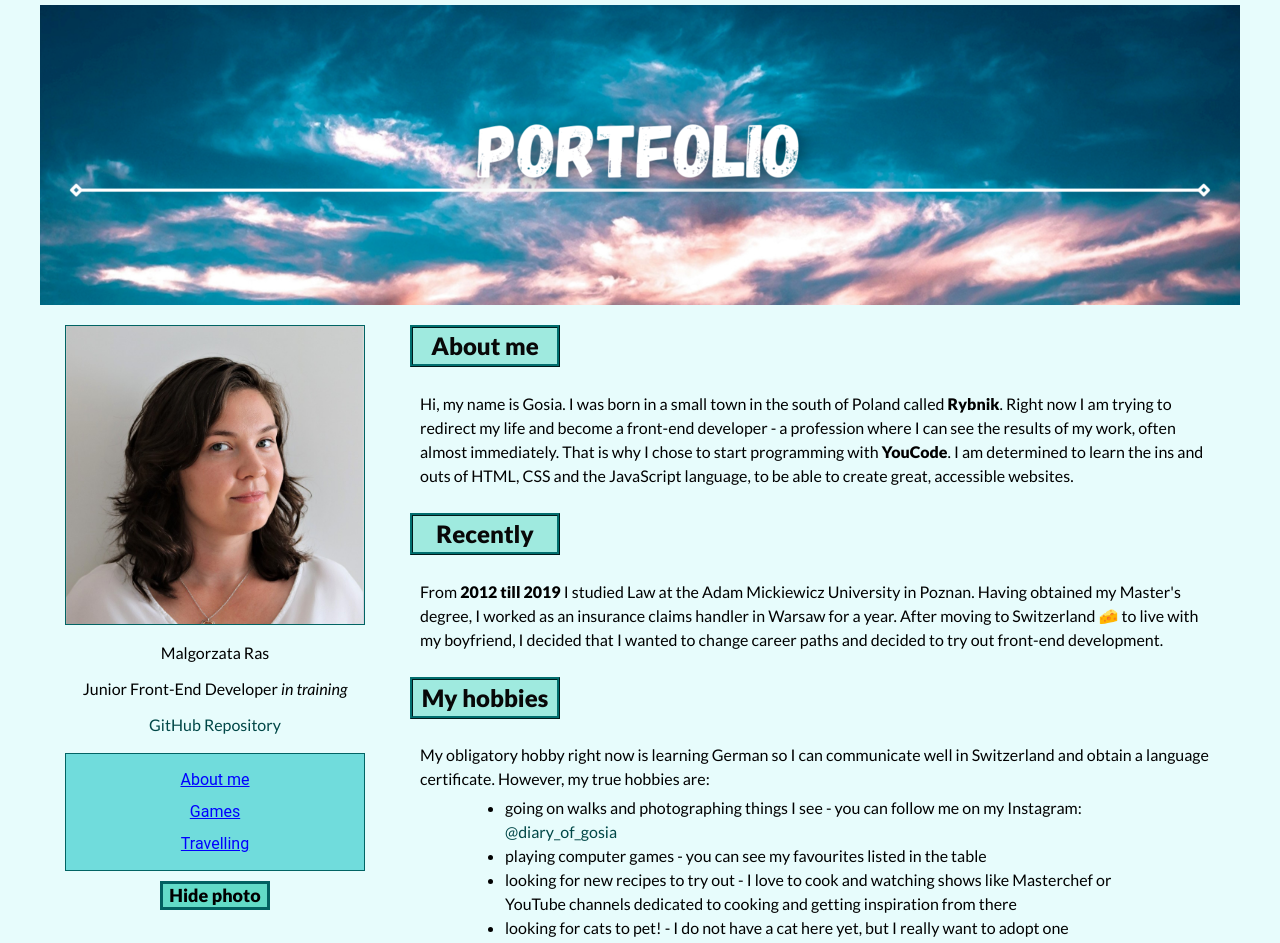
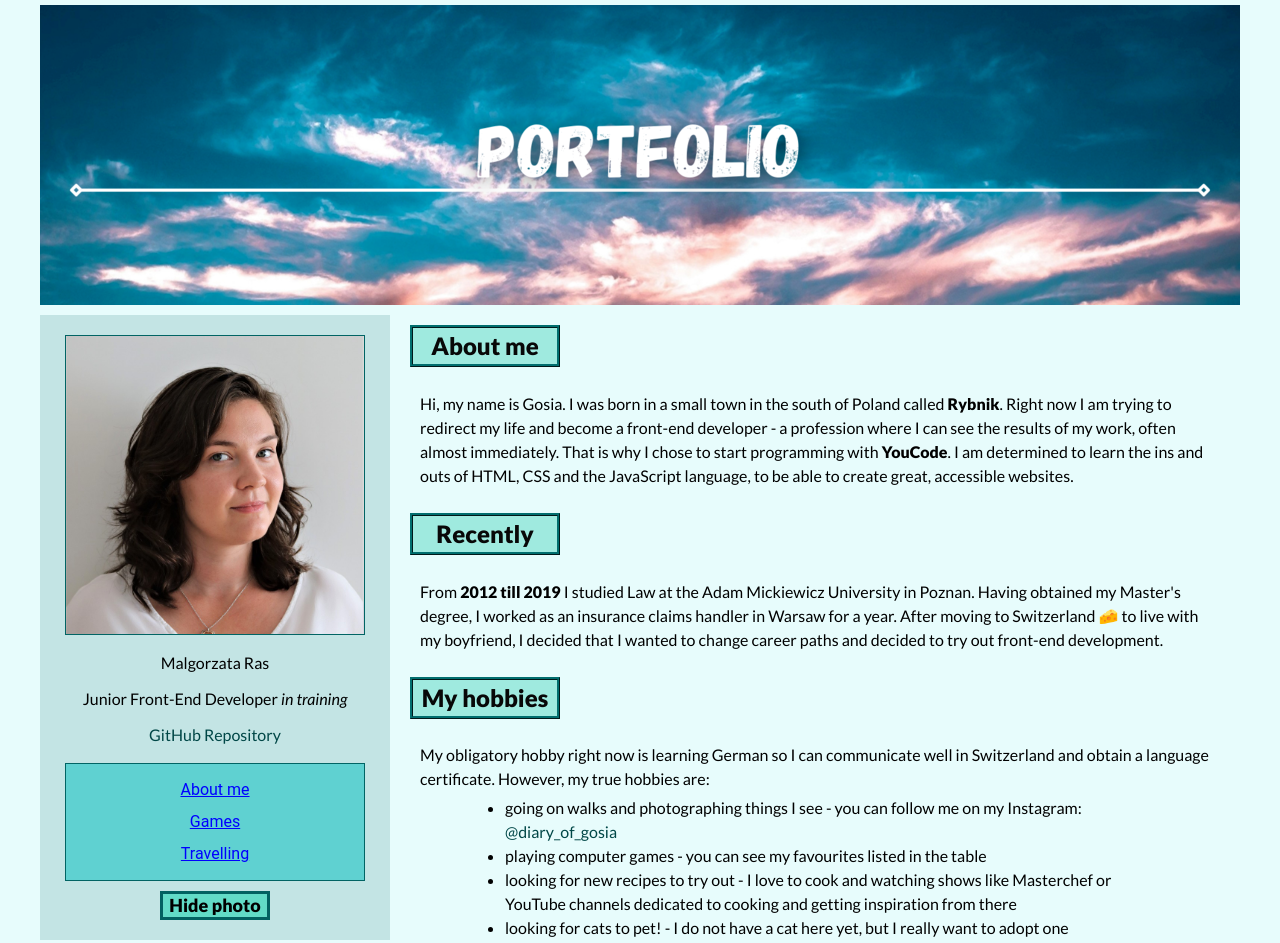
Before and after one commit to Gosia-Ras/homepage, a plain HTML site: page index.html in a window 1280 px wide. Shown: the top 943 px of the page. Drawn offline with nearby package versions, Linux system fonts and the light colour scheme.

Commit message:
background color added to navigation

```diff
--- a/css/body.css
+++ b/css/body.css
@@ -17,4 +17,6 @@
 
 .container__navigation {
     grid-area: navigation;
+    background-color: rgba(95, 158, 160, 0.26);
+    margin-top: 10px;
 }
```
